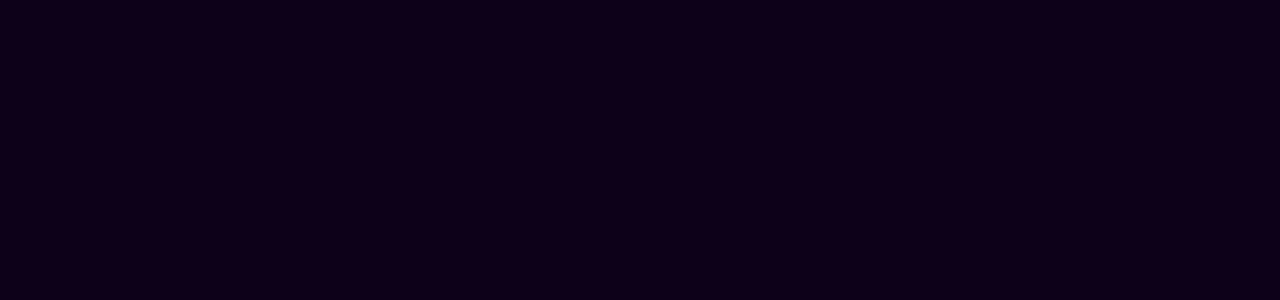
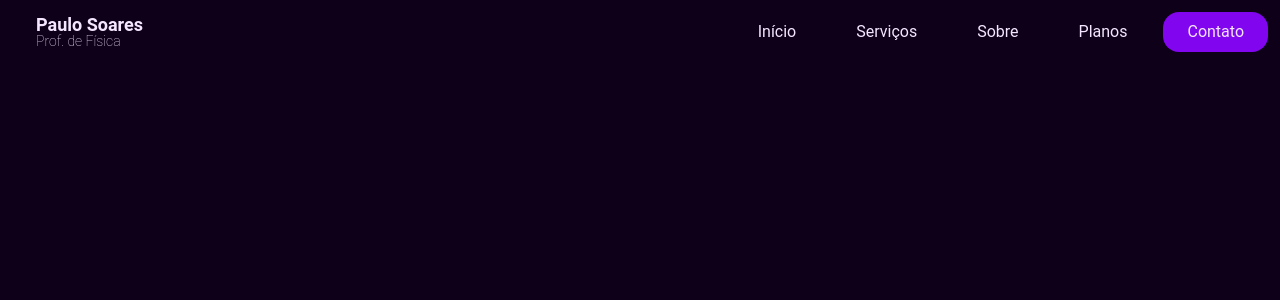
Before and after one commit to paulosoares7/professor_paulo, a Next.js app: page / in a window 1280 px wide. Shown: the top 300 px of the page. Built offline with nearby package versions, Linux system fonts and the light colour scheme.

Commit message:
adicionar Template Header em Home

```diff
--- a/src/app/page.tsx
+++ b/src/app/page.tsx
@@ -1,7 +1,9 @@
+import Header from "@/templates/header";
+
 export default function Home() {
   return (
     <div className=" h-screen bg-pri-950 flex flex-col">
-
+      <Header/>
     </div>
   )
 }
```
